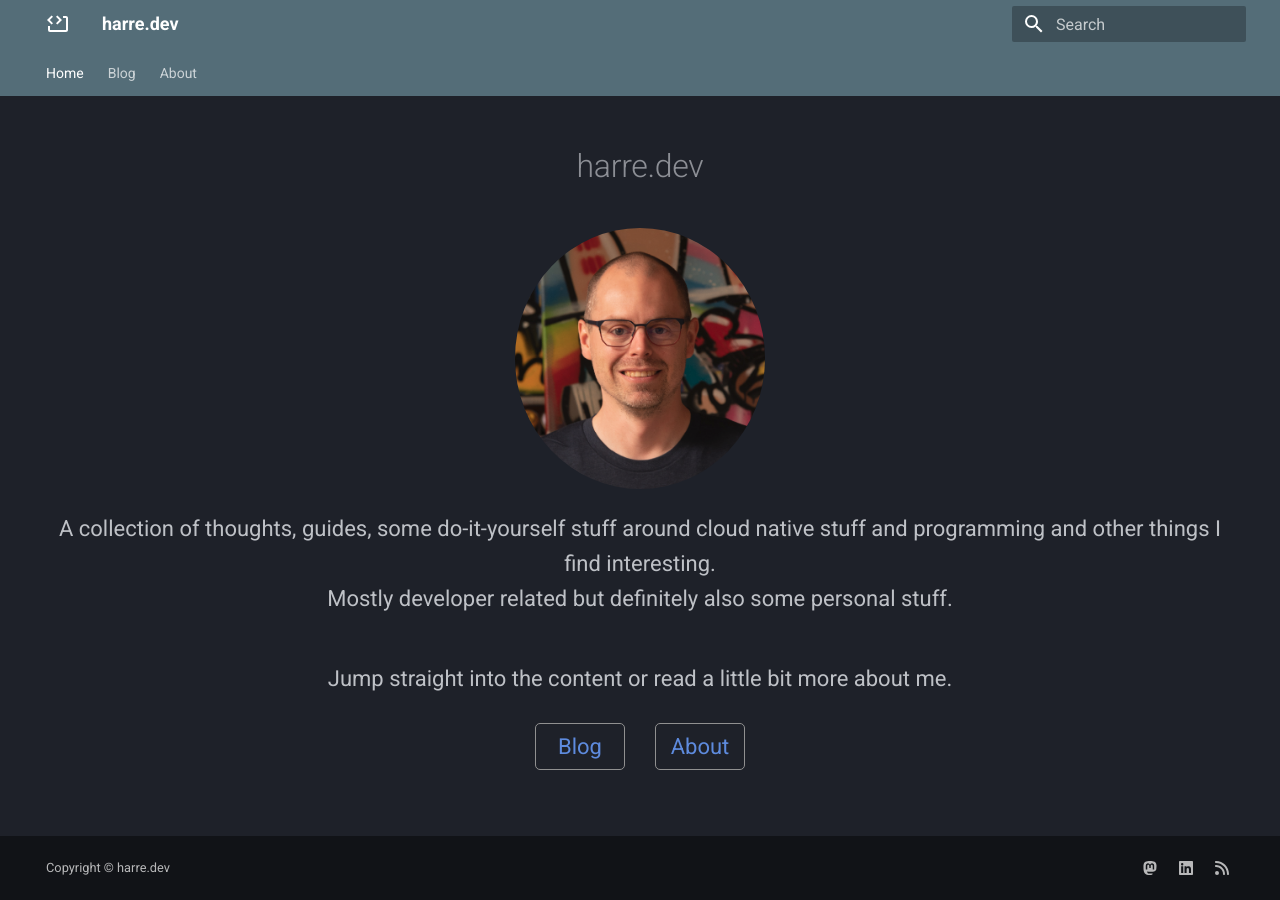
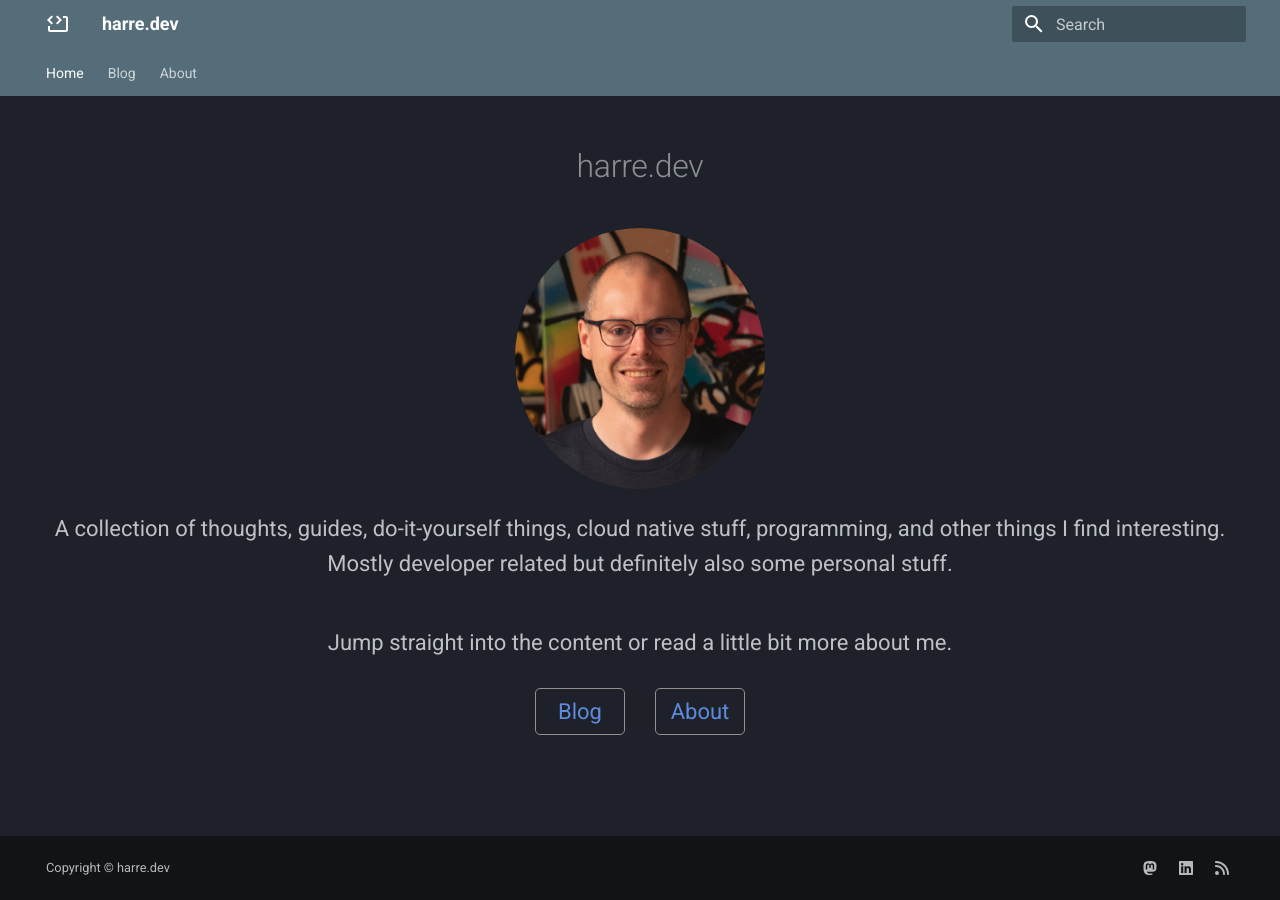
Before and after one commit to harrewarre/harrewarre.github.io, an MkDocs documentation site: the page built from docs/index.md, in a window 1280 px wide. Built offline with MkDocs 1.6.1 and Material for MkDocs 9.7.7, drawn with Linux system fonts in a browser that asks for light colours.

Commit message:
Small home text tweak.

```diff
--- a/overrides/home.html
+++ b/overrides/home.html
@@ -45,7 +45,7 @@
 <div class="custom-container">
     <h1>harre.dev</h1>
     <img class="itme" src="assets/head.png" alt="It me!">
-    <p class="centered-text">A collection of thoughts, guides, some do-it-yourself stuff around cloud native stuff and programming and other things I find interesting.<br>Mostly developer related but definitely also some personal stuff.</p>
+    <p class="centered-text">A collection of thoughts, guides, do-it-yourself things, cloud native stuff, programming, and other things I find interesting.<br>Mostly developer related but definitely also some personal stuff.</p>
     <p class="centered-text">Jump straight into the content or read a little bit more about me.</p>
     <div class="link-row">
         <a class="big-link" href="/blog/">Blog</a> <a class="big-link" href="/about/">About</a>
```
